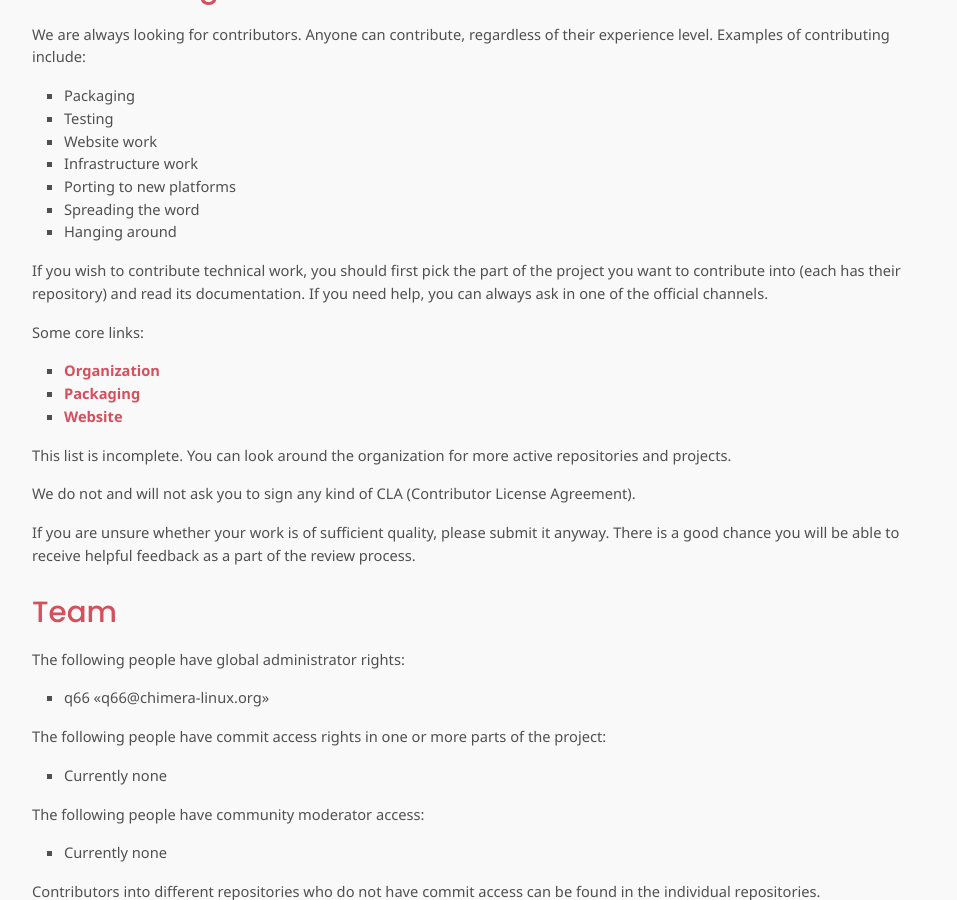
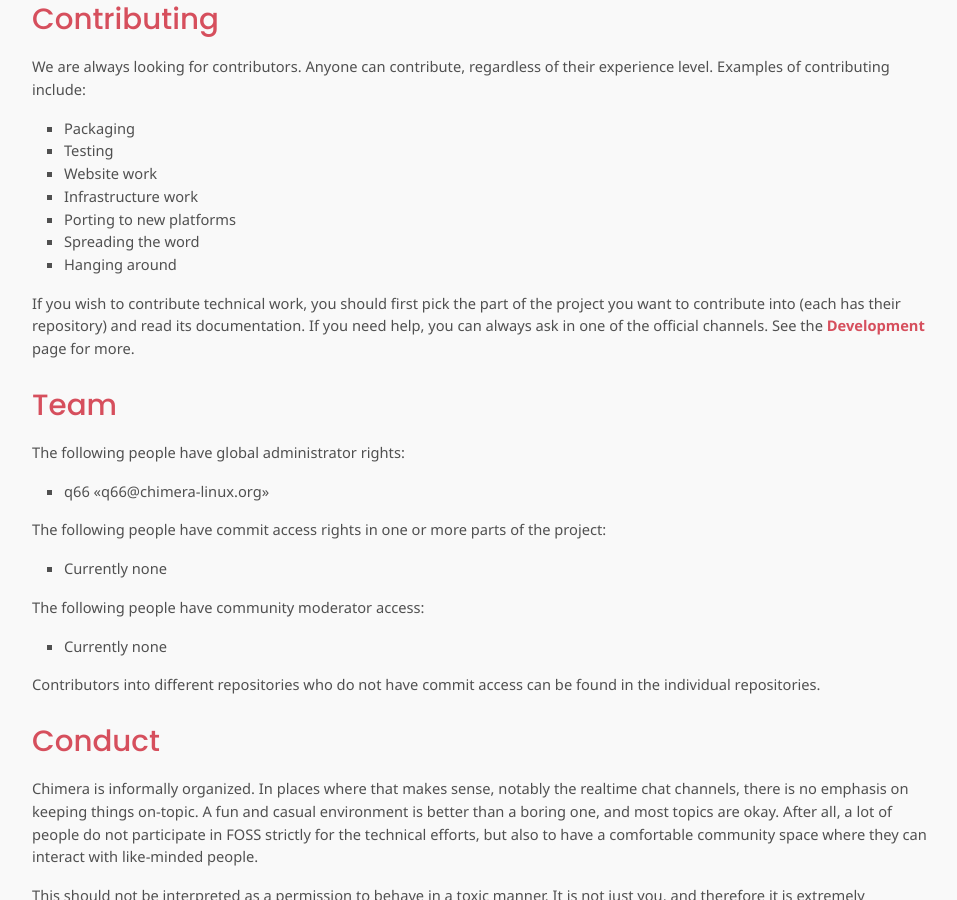
Before and after one commit to chimera-linux/chimera-linux.github.io, a Jekyll site: the page built from community/index.md, in a window 1280 px wide and 900 px high, scrolled down 932 px. Shown: the whole window, without its empty margins (160-1117 px from the left). Built offline with Jekyll 4.4.1, drawn with Linux system fonts in a browser that asks for light colours.

Commit message:
make buildbot and package database available through website

```diff
--- a/_config.yml
+++ b/_config.yml
@@ -24,4 +24,5 @@
   docs:
     output: true
 
-github_link: "https://github.com/chimera-linux"
+pkgs_link: "https://pkgs.chimera-linux.org"
+buildbot_link: "https://build.chimera-linux.org"
--- a/_layouts/default.html
+++ b/_layouts/default.html
@@ -54,10 +54,10 @@
             <li><a href="/">Home</a></li>
             <li><a href="/news">News</a></li>
             <li><a href="/downloads">Downloads</a></li>
-            <li><a href="/about">About</a></li>
+            <li><a href="{{ site.pkgs_link }}">Packages</a></li>
             <li><a href="/docs">Docs</a></li>
             <li><a href="/community">Community</a></li>
-            <li><a href="{{ site.github_link }}">GitHub</a></li>
+            <li><a href="/development">Development</a></li>
         </ul>
         <div class="social">
             {% for soc in site.social_links %}
--- a/assets/css/mainpage.css
+++ b/assets/css/mainpage.css
@@ -68,11 +68,11 @@
     color: var(--color-fontlight);
 }
 
-#title .buttons #button_github {
+#title .buttons #button_packages {
     color: var(--color-fontlight);
 }
 
-#title .buttons #button_github:hover {
+#title .buttons #button_packages:hover {
     background-color: var(--color-fontlight);
     color: var(--color-chred);
 }
--- a/community/index.md
+++ b/community/index.md
@@ -59,23 +59,7 @@
 If you wish to contribute technical work, you should first pick the part
 of the project you want to contribute into (each has their repository)
 and read its documentation. If you need help, you can always ask in one
-of the official channels.
-
-Some core links:
-
-* [Organization](https://github.com/chimera-linux)
-* [Packaging](https://github.com/chimera-linux/cports)
-* [Website](https://github.com/chimera-linux/chimera-linux.github.io)
-
-This list is incomplete. You can look around the organization for more active
-repositories and projects.
-
-We do not and will not ask you to sign any kind of CLA (Contributor License
-Agreement).
-
-If you are unsure whether your work is of sufficient quality, please submit
-it anyway. There is a good chance you will be able to receive helpful feedback
-as a part of the review process.
+of the official channels. See the [Development](/development) page for more.
 
 ## Team
 
--- a/index.html
+++ b/index.html
@@ -9,7 +9,7 @@
     </span>
     <nav class="buttons">
         <a id="button_download" href="/downloads">Downloads</a>
-        <a id="button_github" href="{{ site.github_link }}">GitHub</a>
+        <a id="button_packages" href="{{ site.pkgs_link }}">Packages</a>
     </nav>
     <nav class="social">
         {% for soc in site.social_links %}
```
Also changed, not shown: development/index.md (added, +65 -0 lines).
